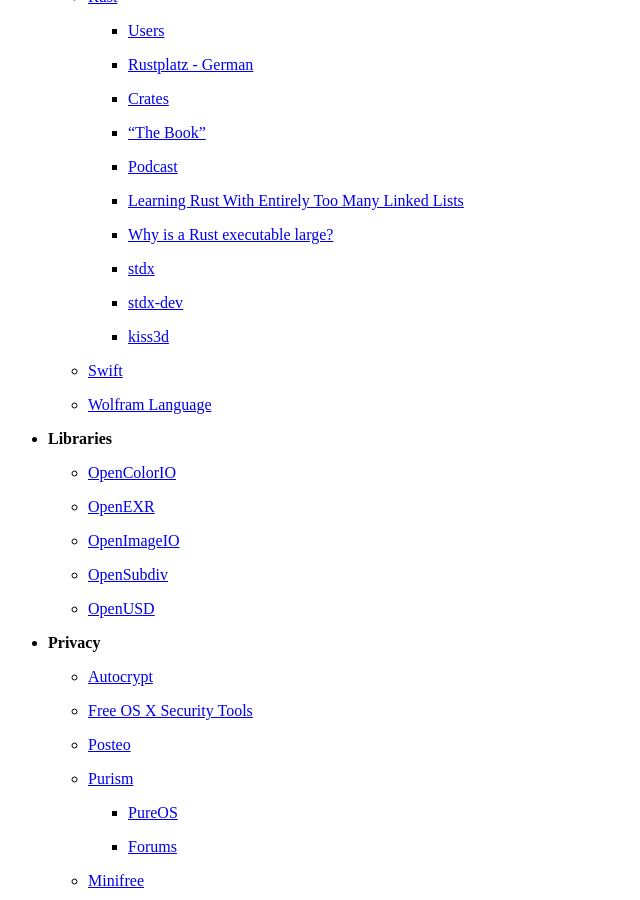
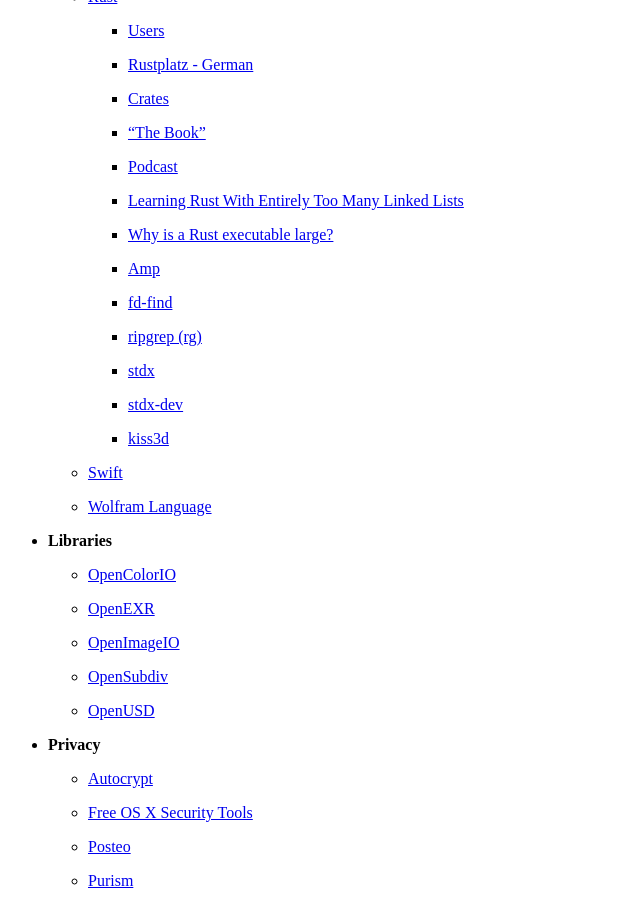
Before and after one commit to wahn/jan_walter_org, a Jekyll site: the page built from links/index.md, in a window 1280 px wide and 900 px high, scrolled down 3423 px. Shown: the whole window, without its empty margins (0-640 px from the left). Built offline with Jekyll 4.4.1, drawn with Linux system fonts in a browser that asks for light colours; Markdown is read by kramdown in place of the engine named in the settings.

Commit message:
Links to some tools written in Rust.

```diff
--- a/links/index.md
+++ b/links/index.md
@@ -217,6 +217,12 @@
 
         <!--- + [rust-bindgen](https://github.com/crabtw/rust-bindgen) -->
 
+        + [Amp](https://amp.rs/docs/usage)
+
+        + [fd-find](https://github.com/sharkdp/fd)
+
+        + [ripgrep (rg)](https://github.com/BurntSushi/ripgrep)
+
         + [stdx](https://github.com/brson/stdx)
 
         + [stdx-dev](https://github.com/llogiq/stdx-dev)
```
